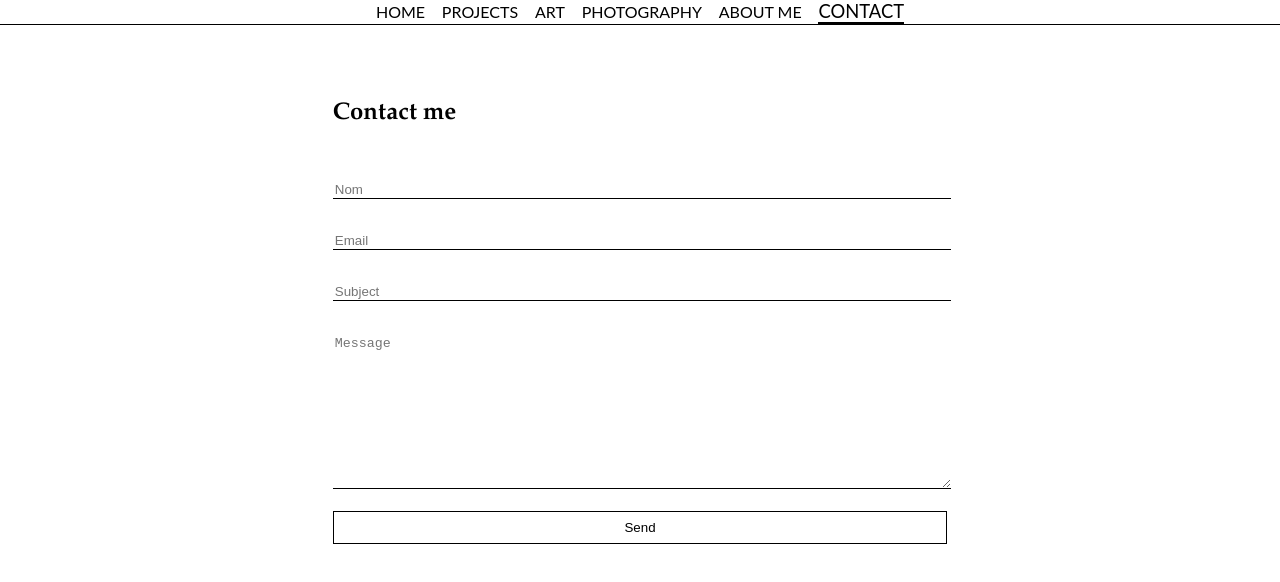
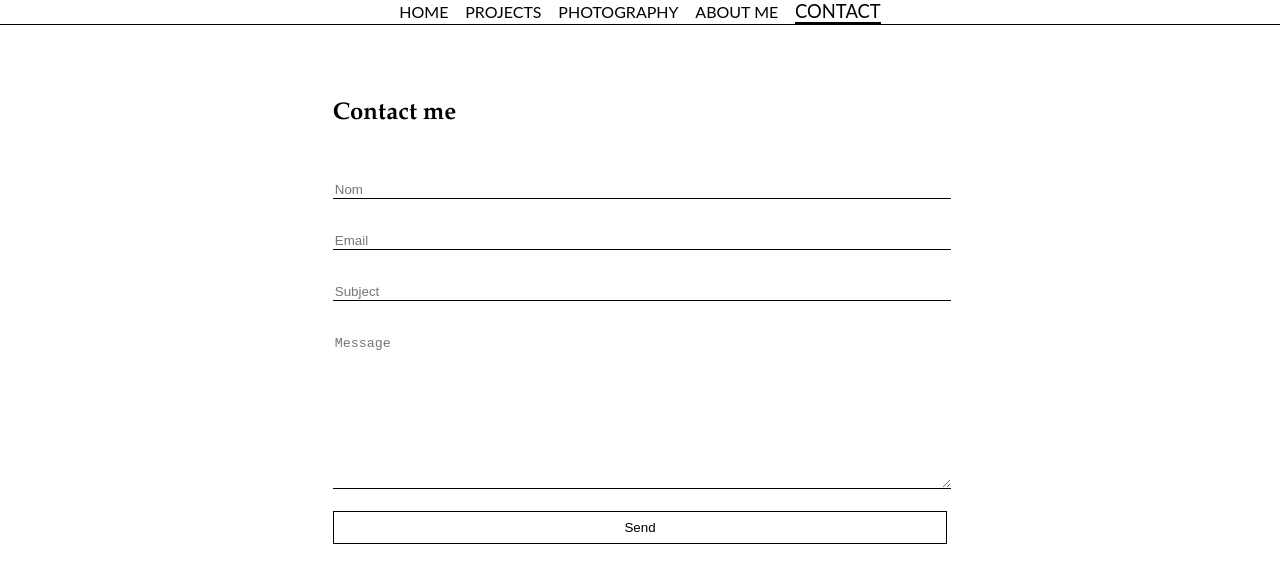
Before and after one commit to angy000/AngelicaIanoviciArchitecture, a plain HTML site: page contact/contact.html in a window 1280 px wide. Drawn offline with Linux system fonts and the light colour scheme.

Commit message:
Update contact.html

```diff
--- a/contact/contact.html
+++ b/contact/contact.html
@@ -17,7 +17,6 @@
       <header class="buttons">
         <a class="lien" href="..\index.html">HOME</a>
         <a class="lien" id="0001" href="..\projects\projects.html">PROJECTS</a>
-        <a class="lien" id="0010" href="..\art\art.html">ART</a>
         <a class="lien" id="0011" href="..\photography\photography.html"
           >PHOTOGRAPHY</a
         >
```
